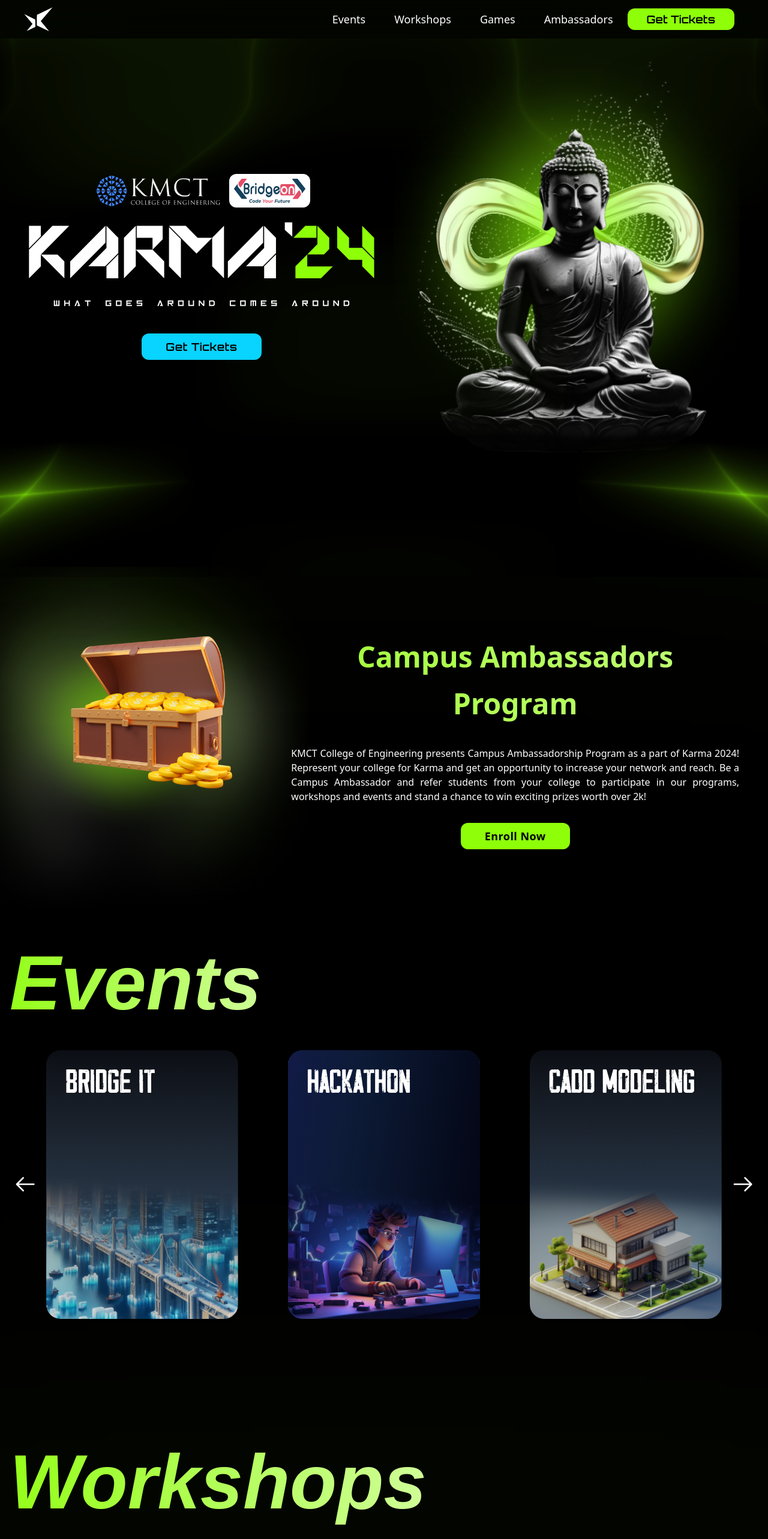
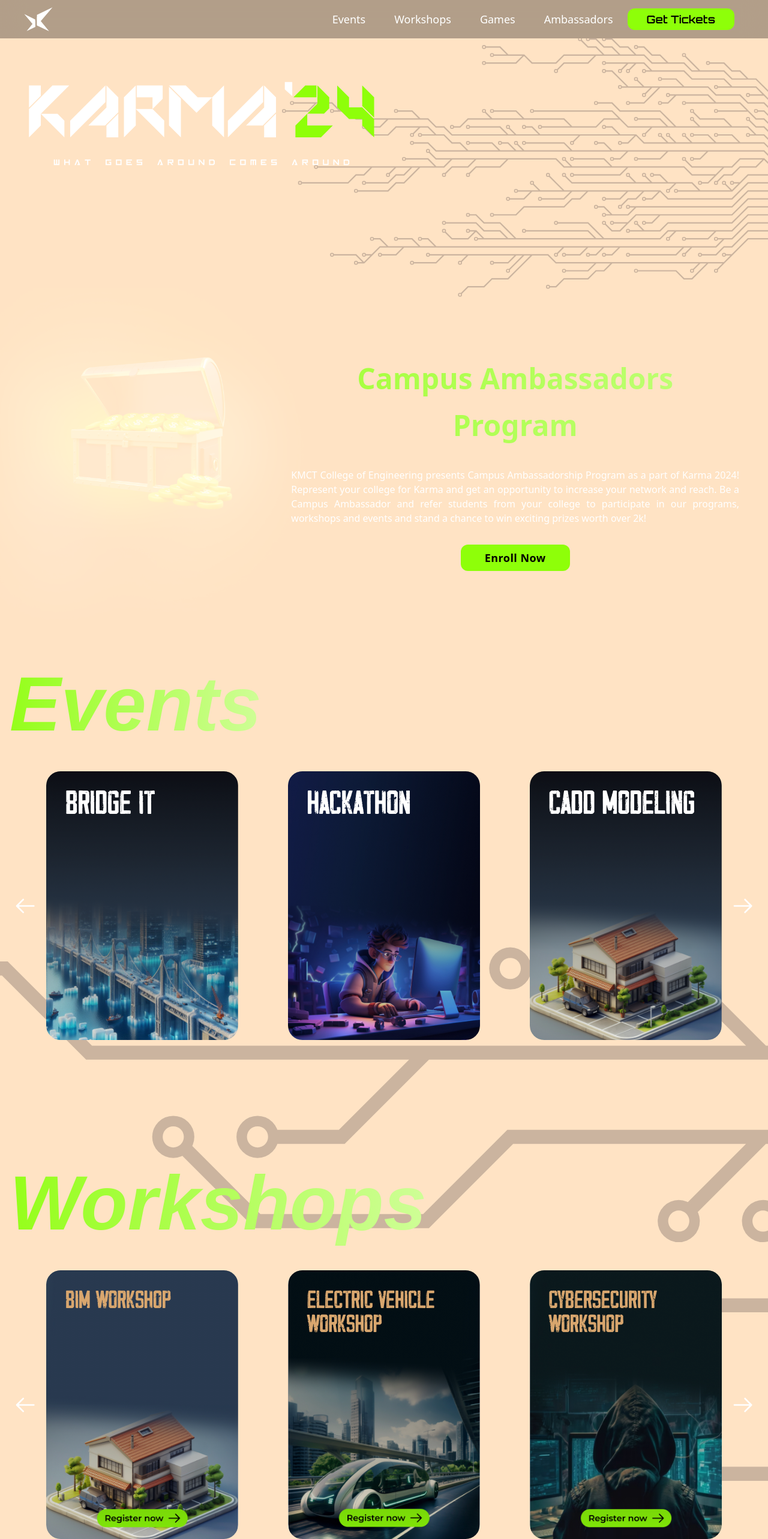
Before and after one commit to dilshadmohammed/Solasta-website, a React (Vite) app: page / in a window 1280 px wide. Shown: the top 2566 px of the page at 60% size. Built offline with nearby package versions, Linux system fonts and the light colour scheme.

Commit message:
bg change

```diff
--- a/src/views/home/components/Hero/Hero.jsx
+++ b/src/views/home/components/Hero/Hero.jsx
@@ -1,13 +1,7 @@
 import { motion } from "framer-motion";
 
-import Countdown from "../Countdown/Countdown";
-import FilledButton from "../../../../components/FilledButton";
-
 import karma24 from "../../../../assets/karma24.svg";
-import budha from "../../../../assets/images/buddha.jpg";
 import heroBg from "../../../../assets/hero-bg.svg";
-import kmctLogo from "../../../../assets/kmct-logo.png";
-import brdigeOnLogo from "../../../../assets/bridge-on-logo.svg";
 
 import { useNavigate } from "react-router-dom";
 
@@ -33,12 +27,6 @@ const Hero = () => {
                 transition={{ duration: 1, delay: 0.3 }}
                 className="grid place-items-center mt-12"
               >
-                <div className="flex mb-6 mx-auto gap-2">
-                  <img src={kmctLogo} alt="KMCT CE" className="h-12 lg:h-14" />
-                  <div className="bg-white h-12 lg:h-14 p-2 rounded-xl">
-                    <img src={brdigeOnLogo} alt="KMCT CE" className="h-full" />
-                  </div>
-                </div>
                 <img
                   loading="lazy"
                   className="max-w-xl mx-auto w-full"
@@ -48,7 +36,6 @@ const Hero = () => {
                 <p className="mt-6 font-inversionz text-center text-3xl uppercase font-medium tracking-tighter">
                   what goes around comes around
                 </p>
-                <FilledButton text="Get Tickets" onClick={() => navigate("/tickets")} />
               </motion.div>
               <motion.div
                 initial={{ opacity: 0, x: 50 }}
@@ -56,25 +43,8 @@ const Hero = () => {
                 transition={{ duration: 1, delay: 0.3 }}
                 className="overflow-x-clip"
               >
-                <img
-                  className="max-w-xl mx-auto w-full cursor-grab mix-blend-screen transition-all duration-300 ease-out"
-                  src={budha}
-                  alt="budha"
-                />
               </motion.div>
             </div>
-            {/* <motion.div
-              // staggered animation while in view
-              initial={{ opacity: 0, y: 30 }}
-              whileInView={{ opacity: 1, y: 0 }}
-              transition={{ duration: 1, staggerChildren: 0.5 }}
-              className="grid grid-cols-4 gap-4 md:gap-10 max-w-2xl mx-auto"
-            >
-              <Countdown targetDate={targetDate} title="Days" />
-              <Countdown targetDate={targetDate} title="Hours" />
-              <Countdown targetDate={targetDate} title="Minutes" />
-              <Countdown targetDate={targetDate} title="Seconds" />
-            </motion.div> */}
           </div>
         </div>
       </div>
--- a/tailwind.config.js
+++ b/tailwind.config.js
@@ -18,8 +18,8 @@ export default {
         retroTeam: ["RetroTeam", "sans-serif"],
       },
       colors: {
-        "karma-blue": "#09d3ff",
-        "karma-green": "#8EFF09",
+        "karma-blue": "#d8a66e",
+        "karma-green": "#7f553b",
       },
     },
   },
```
Also changed, not shown: src/assets/hero-bg.svg.
